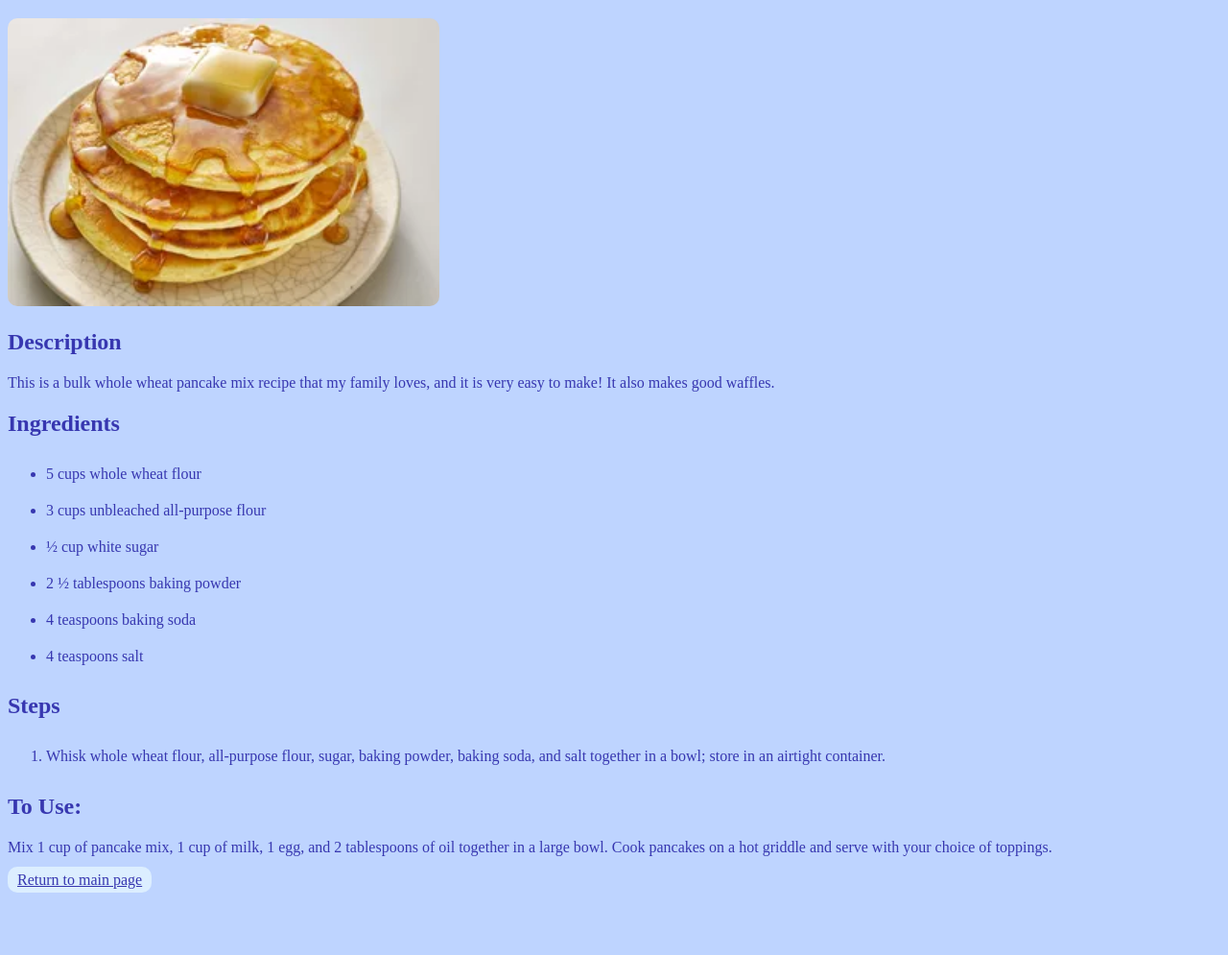
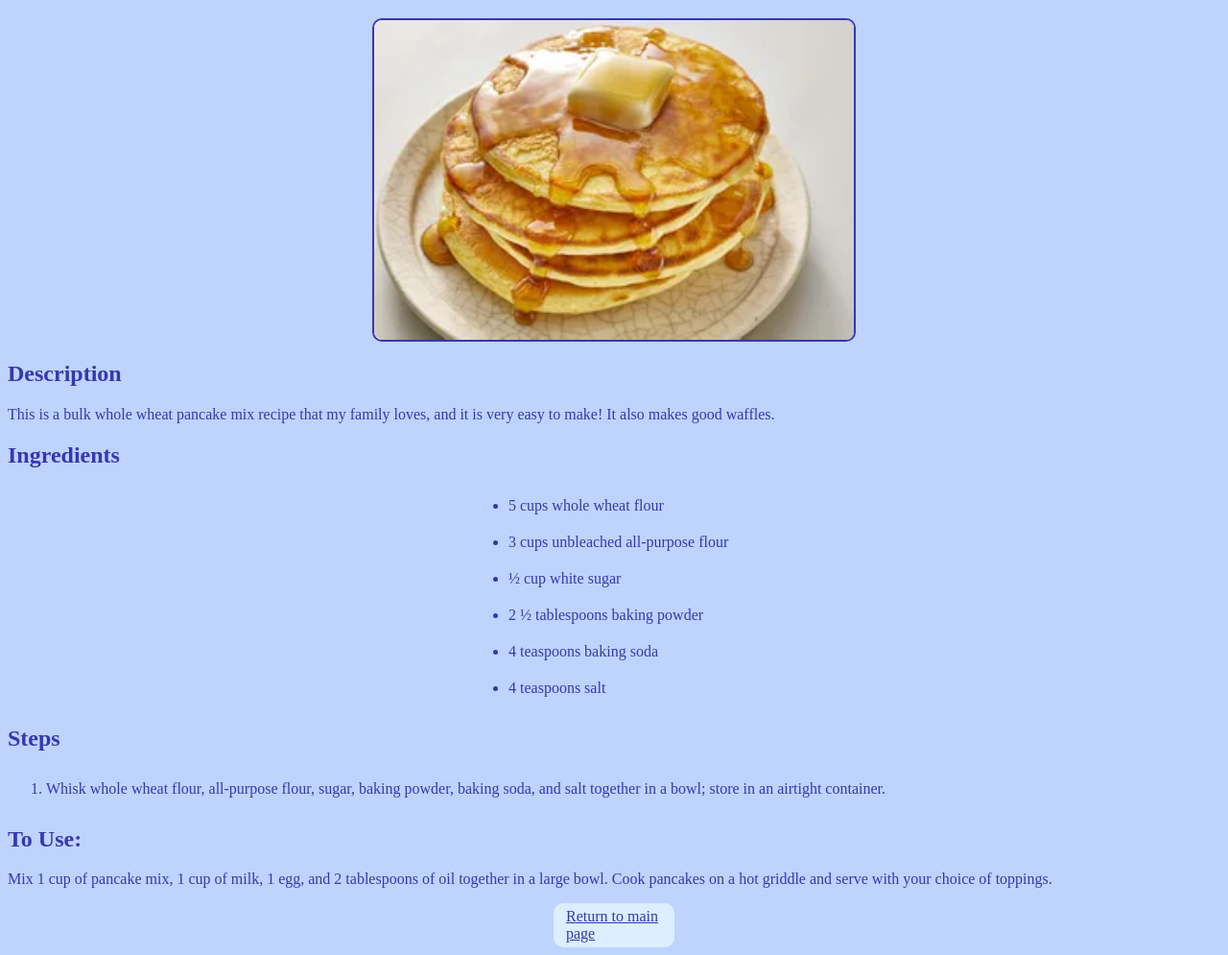
Before and after one commit to sivicst/odin-recipes, a plain HTML site: page recipes/pancake-mix.html in a window 1280 px wide. Shown: the part 61-1056 px from the top of the page at 96% size. Before the commit the page ends 995 px from the top, so only its background shows below. Drawn offline with Linux system fonts and the light colour scheme.

Commit message:
Add some styles

```diff
--- a/css/style.css
+++ b/css/style.css
@@ -1,6 +1,6 @@
 * {
     color: rgb(55, 55, 176);
- }
+}
 
 body {
     background-color: rgb(190, 212, 255);
@@ -8,7 +8,7 @@ body {
 
 a {
     background-color: rgb(220, 238, 255);
-    padding: 5px 10px;
+    padding: 5px 13px;
     border-radius: 10px;
 }
 
@@ -16,6 +16,30 @@ li {
     padding: 10px 0px;
 }
 
-img {
+.recipes {
+    width: 300px;
+    margin: 50px auto;
+}
+
+.title {
+    margin-left: 20px;
+}
+
+.recipe-img {
     border-radius: 10px;
+    width: 500px;
+    height: auto;
+    display: block;
+    margin: 0 auto;
+    border: 2px solid rgb(55, 55, 176);;
 }
+
+.ingredients {
+    width: 300px;
+    margin: 0 auto;
+}
+ .back-to-main{
+    width: 100px;
+    display: block;
+    margin: 0 auto;
+ }
--- a/recipes/pancake-mix.html
+++ b/recipes/pancake-mix.html
@@ -12,7 +12,7 @@
     <img
         src="../img/pancake.webp"
         alt="Pancake Mix"
-        height="300px"
+        class="recipe-img"
     >
 
     <h2>Description</h2>
@@ -22,6 +22,7 @@
     </p>
 
     <h2>Ingredients</h2>
+   <div class="ingredients">
         <ul>
             <li>5 cups whole wheat flour</li>
             <li>3 cups unbleached all-purpose flour</li>
@@ -30,6 +31,7 @@
             <li>4 teaspoons baking soda</li>
             <li>4 teaspoons salt</li>
         </ul>
+   </div>
 
     <h2>Steps</h2>
     <ol>
@@ -46,6 +48,6 @@
         on a hot griddle and serve with your choice of toppings.
     </p>
 
-    <a href="../index.html">Return to main page</a>
+    <a class="back-to-main" href="../index.html">Return to main page</a>
 </body>
 </html>
```
Also changed, not shown: index.html (+3 -1 lines), recipes/turkey-goulash.html (+5 -2 lines). Lines whose indentation alone changed are shown as unchanged.
